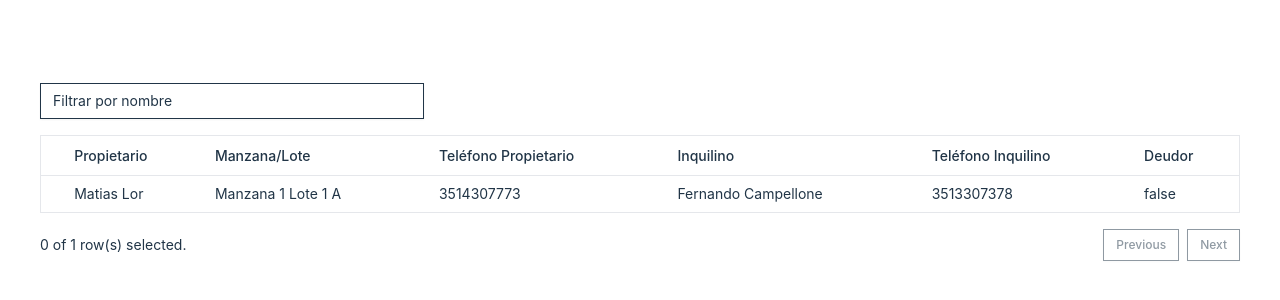
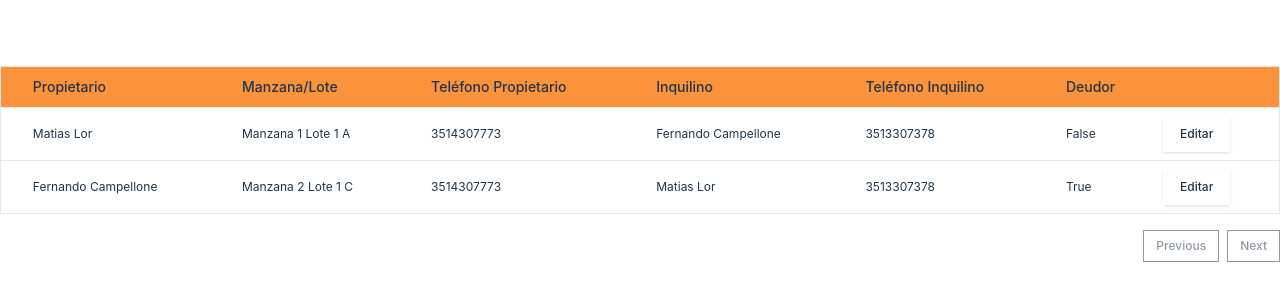
Before and after one commit to FernandoCampellone/lotes-toscas, a React (Vite) app: page / in a window 1280 px wide. Shown: the part 228-528 px from the top of the page. Built offline with nearby package versions, Linux system fonts and the light colour scheme.

Commit message:
owner table view

```diff
--- a/src/DataPropietarios.tsx
+++ b/src/DataPropietarios.tsx
@@ -13,19 +13,8 @@ import {
   getSortedRowModel,
   useReactTable,
 } from "@tanstack/react-table"
-import { ArrowUpDown, MoreHorizontal } from "lucide-react"
 
 import { Button } from "./components/ui/button"
-import { Checkbox } from "./components/ui/checkbox"
-import {
-  DropdownMenu,
-  DropdownMenuContent,
-  DropdownMenuItem,
-  DropdownMenuLabel,
-  DropdownMenuSeparator,
-  DropdownMenuTrigger,
-} from "./components/ui/dropdown-menu"
-import { Input } from "./components/ui/input"
 import {
   Table,
   TableBody,
@@ -45,6 +34,15 @@ const data: Owner[] = [
     phoneTenant: 3513307378,
     debtor: false
 
+},
+{
+    id:"asddsa2",
+    name: "Fernando Campellone",
+    block: "Manzana 2 Lote 1 C",
+    phoneOwner: 3514307773,
+    tenant: "Matias Lor",
+    phoneTenant: 3513307378,
+    debtor: true
 }
 ]
 
@@ -68,35 +66,44 @@ export const columns: ColumnDef<Owner>[] = [
     accessorKey: "name",
     header: "Propietario",
     cell: ({ row }) => (
-      <div className="capitalize">{row.getValue("name")}</div>
+      <div className="capitalize text-xs">{row.getValue("name")}</div>
     ),
   },
   {
     accessorKey: "block",
     header: "Manzana/Lote",
-    cell: ({ row }) => <div className="">{row.getValue("block")}</div>,
+    cell: ({ row }) => <div className="capitalize text-xs">{row.getValue("block")}</div>,
   },
   {
     accessorKey: "phoneOwner",
     header: "Teléfono Propietario",
-    cell: ({ row }) => <div className="">{row.getValue("phoneOwner")}</div>
+    cell: ({ row }) => <div className="capitalize text-xs">{row.getValue("phoneOwner")}</div>
 
   },
   {
     accessorKey:"tenant",
     header:"Inquilino",
-    cell: ({ row }) => <div className="">{row.getValue("tenant")}</div>
+    cell: ({ row }) => <div className="capitalize text-xs">{row.getValue("tenant")}</div>
   },
   {
     accessorKey:"phoneTenant",
     header: "Teléfono Inquilino",
-    cell: ({ row }) => <div className="">{row.getValue("phoneTenant")}</div>
+    cell: ({ row }) => <div className="capitalize text-xs">{row.getValue("phoneTenant")}</div>
   },
   {
     accessorKey:"debtor",
     header:"Deudor",
-  }
-
+    cell: ({ row }) => <div className="capitalize text-xs">{row.getValue("debtor") ? "True" : "False"}</div>
+  },
+  {
+    id: "actions",
+    enableHiding: false,
+    cell: () => {
+      return (
+        <Button className="text-xs">Editar</Button>
+      )
+    },
+  },
 ]
 
 export default function DataTableDemo() {
@@ -106,7 +113,7 @@ export default function DataTableDemo() {
   )
   const [columnVisibility, setColumnVisibility] =
     React.useState<VisibilityState>({})
-  const [rowSelection, setRowSelection] = React.useState({})
+
 
   const table = useReactTable({
     data,
@@ -118,30 +125,18 @@ export default function DataTableDemo() {
     getSortedRowModel: getSortedRowModel(),
     getFilteredRowModel: getFilteredRowModel(),
     onColumnVisibilityChange: setColumnVisibility,
-    onRowSelectionChange: setRowSelection,
     state: {
       sorting,
       columnFilters,
       columnVisibility,
-      rowSelection,
     },
   })
 
   return (
-    <div className="mx-auto max-w-[1200px]">
-      <div className="flex items-center py-4">
-        <Input
-          placeholder="Filtrar por nombre"
-          value={(table.getColumn("owner")?.getFilterValue() as string) ?? ""}
-          onChange={(event) =>
-            table.getColumn("owner")?.setFilterValue(event.target.value)
-          }
-          className="max-w-sm"
-        />
-      </div>
+    <div className="mx-auto max-w-[1300px]">
       <div className="rounded-md border">
         <Table>
-          <TableHeader>
+          <TableHeader className="bg-orange-400 text-l">
             {table.getHeaderGroups().map((headerGroup) => (
               <TableRow key={headerGroup.id}>
                 {headerGroup.headers.map((header) => {
@@ -164,7 +159,7 @@ export default function DataTableDemo() {
               table.getRowModel().rows.map((row) => (
                 <TableRow
                   key={row.id}
-                  data-state={row.getIsSelected() && "selected"}
+                  data-state={row.getIsSelected()}
                 >
                   {row.getVisibleCells().map((cell) => (
                     <TableCell key={cell.id}>
@@ -190,10 +185,6 @@ export default function DataTableDemo() {
         </Table>
       </div>
       <div className="flex items-center justify-end space-x-2 py-4">
-        <div className="flex-1 text-sm text-muted-foreground">
-          {table.getFilteredSelectedRowModel().rows.length} of{" "}
-          {table.getFilteredRowModel().rows.length} row(s) selected.
-        </div>
         <div className="space-x-2">
           <Button
             variant="outline"
```
